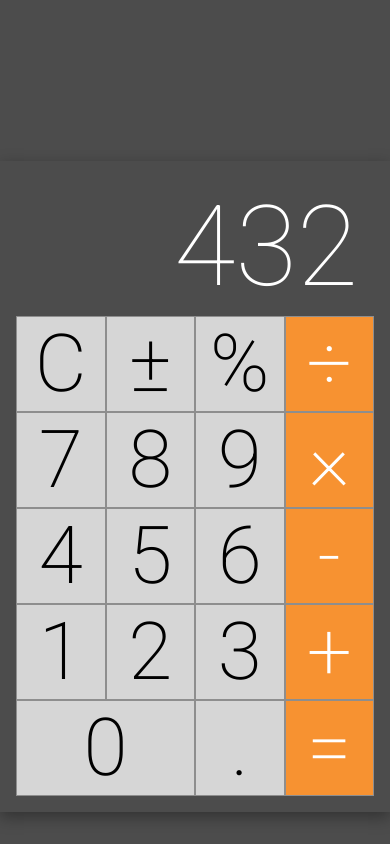
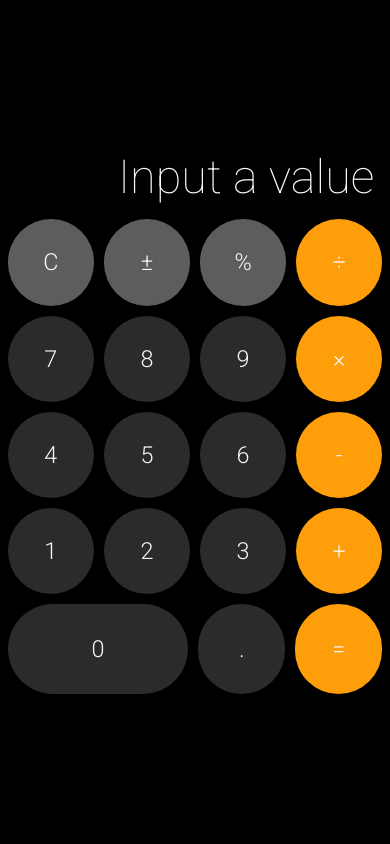
Before and after one commit to Aldeimeter/TheOdinProject_Projects, a plain HTML site: page OdinCalculator/index.html in a window 390 px wide. Drawn offline with Linux system fonts and the light colour scheme.

Commit message:
complete iphone-like design

```diff
--- a/OdinCalculator/index.html
+++ b/OdinCalculator/index.html
@@ -8,15 +8,16 @@
     <style>
       @import url("https://fonts.googleapis.com/css2?family=Roboto:wght@100..900&display=swap");
     </style>
+    <script defer src="./index.js"></script>
   </head>
   <body>
     <main class="container">
       <div class="calculator">
-        <div class="display">432</div>
+        <div class="display">Input a value</div>
         <div class="buttons">
-          <div>C</div>
-          <div>±</div>
-          <div>%</div>
+          <div class="grey" id="clear">C</div>
+          <div class="grey">±</div>
+          <div class="grey">%</div>
           <div class="orange">÷</div>
           <div>7</div>
           <div>8</div>
--- a/OdinCalculator/style.css
+++ b/OdinCalculator/style.css
@@ -6,10 +6,10 @@
 html {
   font-family: "Roboto", serif;
   font-optical-sizing: auto;
-  font-weight: 200;
+  font-weight: 300;
   font-style: normal;
   font-variation-settings: "wdth" 100;
-  font-size: min(16px, 10vh);
+  font-size: min(16px, 2vw);
 }
 main {
   height: 100dvh;
@@ -21,50 +21,64 @@ main {
   align-items: center;
 }
 .calculator {
-  flex: 0 1 40rem;
+  max-width: 30rem;
   padding: 1rem;
   border-radius: 20px;
-  background-color: #4c4c4c;
+  background-color: #000000;
   box-shadow: rgba(0, 0, 0, 0.35) 0px 5px 15px;
 }
 .display {
-  font-size: 7rem;
+  text-wrap: pretty;
+  font-size: 4rem;
   font-weight: 100;
-  background-color: #4c4c4c;
-  max-height: 10rem;
-  padding: 0.25rem;
+  background-color: #000000;
+  padding-bottom: 2rem;
   padding-right: 1rem;
   text-align: end;
-  color: #ffffff;
+  color: #fafafa;
 }
 .buttons {
-  font-size: 5rem;
   display: flex;
+  gap: 10px;
   flex-wrap: wrap;
 }
 .buttons > div {
-  flex: 25%;
+  flex: calc(25% - 10px);
+  display: flex;
+  align-items: center;
+  justify-content: center;
+  font-size: 3rem;
+  aspect-ratio: 1/1;
   text-align: center;
-  background-color: #d6d6d6;
-  border: 1px solid #8e8e8e;
+  background-color: #2b2b2d;
+  color: #f8f8f8;
+  border-radius: 999px;
 }
 .buttons > div:hover {
-  opacity: 0.5;
+  background-color: unset;
+  transform: scale(1.1);
+  cursor: pointer;
 }
 .buttons > .long {
-  flex: 50%;
+  flex: calc(50% - 10px);
+  aspect-ratio: 2/1;
 }
 .buttons > .orange {
-  background-color: #f79231;
-  color: #ffffff;
+  background-color: #fe9e0a;
+}
+.buttons > .grey {
+  background-color: #5d5d5f;
 }
 @media (max-width: 430px) {
   .calculator {
     border-radius: unset;
+    flex: 100%;
+    max-width: unset;
   }
   .container {
-    padding-bottom: 2rem;
-    align-items: flex-end;
-    background-color: #4c4c4c;
+    background-color: #000000;
+  }
+  .display {
+    font-size: 6rem;
   }
 }
```
